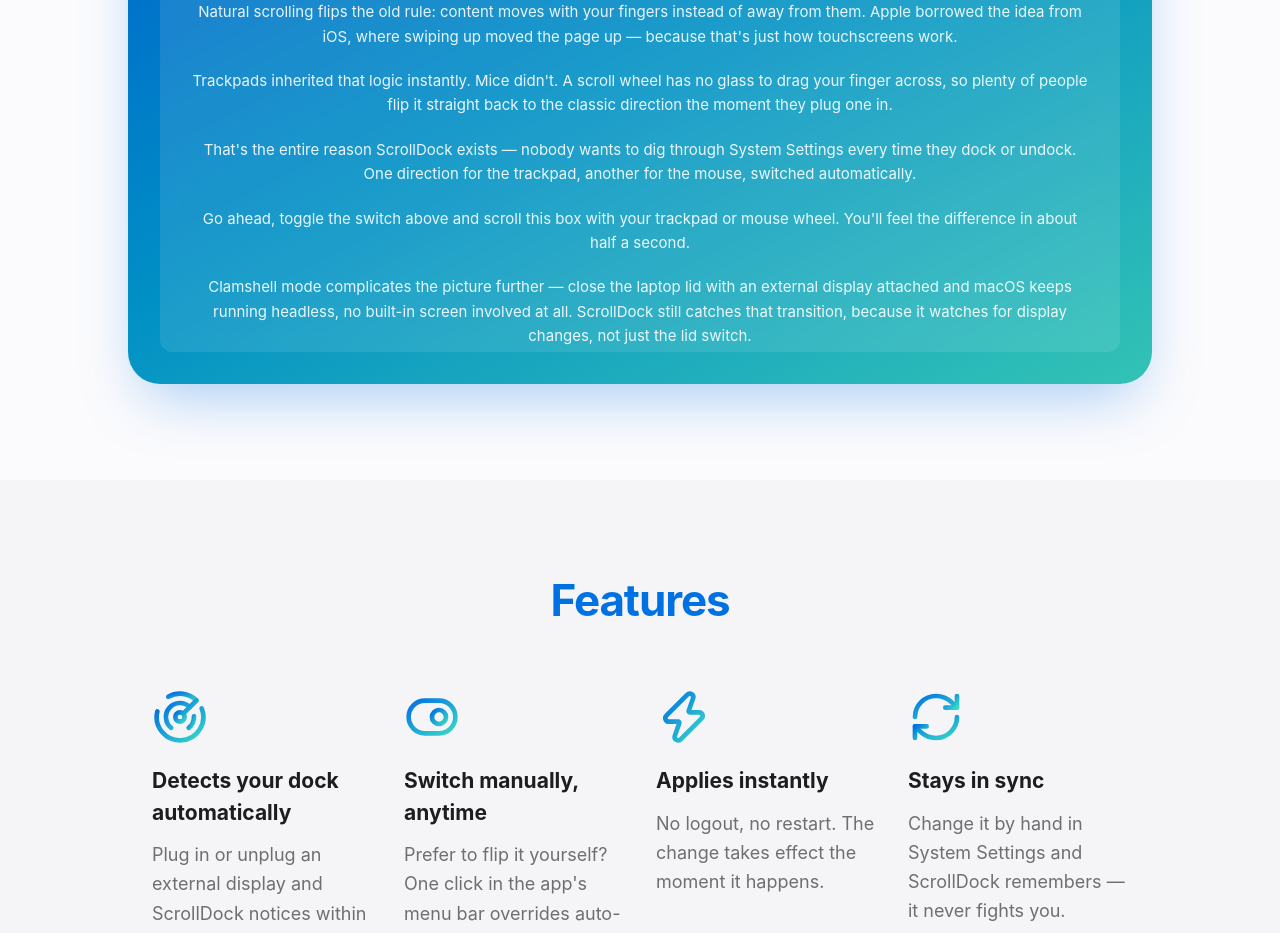
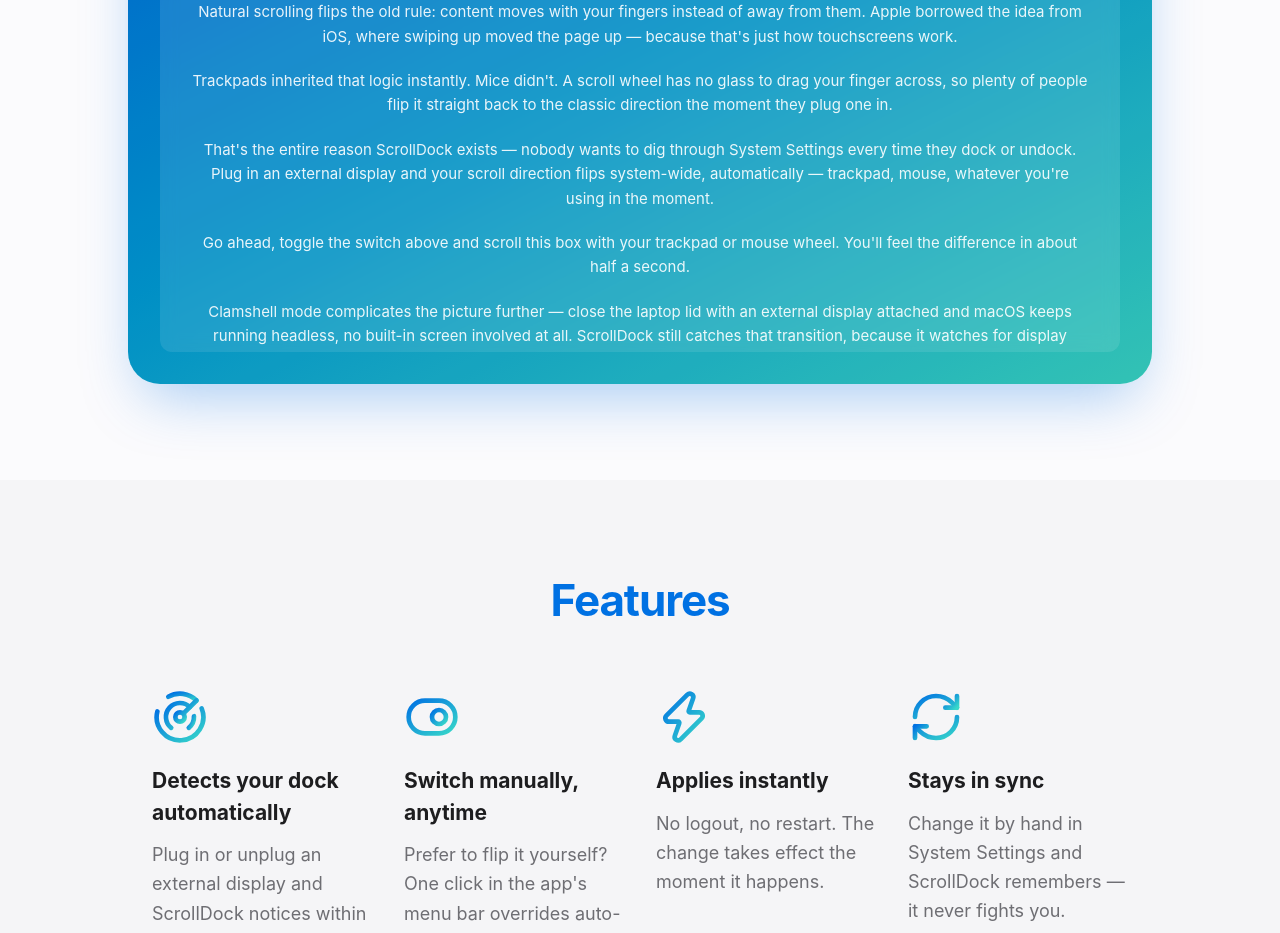
Before and after one commit to Cjumamil/scrolldock-site, a React (Vite) app: page / in a window 1280 px wide. Shown: the part 960-1893 px from the top of the page. Built offline with nearby package versions, Linux system fonts and the light colour scheme.

Commit message:
verbiage change

```diff
--- a/src/components/ScrollDemoArea.tsx
+++ b/src/components/ScrollDemoArea.tsx
@@ -8,7 +8,7 @@
 const PARAGRAPHS = [
   "Natural scrolling flips the old rule: content moves with your fingers instead of away from them. Apple borrowed the idea from iOS, where swiping up moved the page up — because that's just how touchscreens work.",
   "Trackpads inherited that logic instantly. Mice didn't. A scroll wheel has no glass to drag your finger across, so plenty of people flip it straight back to the classic direction the moment they plug one in.",
-  "That's the entire reason ScrollDock exists — nobody wants to dig through System Settings every time they dock or undock. One direction for the trackpad, another for the mouse, switched automatically.",
+  "That's the entire reason ScrollDock exists — nobody wants to dig through System Settings every time they dock or undock. Plug in an external display and your scroll direction flips system-wide, automatically — trackpad, mouse, whatever you're using in the moment.",
   "Go ahead, toggle the switch above and scroll this box with your trackpad or mouse wheel. You'll feel the difference in about half a second.",
   "Clamshell mode complicates the picture further — close the laptop lid with an external display attached and macOS keeps running headless, no built-in screen involved at all. ScrollDock still catches that transition, because it watches for display changes, not just the lid switch.",
   "Prefer to flip it yourself? One click on the menu bar icon — the same mouse glyph sitting up there — overrides whatever ScrollDock just decided automatically, and it remembers your choice until the next dock or undock.",
```
Also changed, not shown: 1 other file (tests, documents, lock files or other folders).
